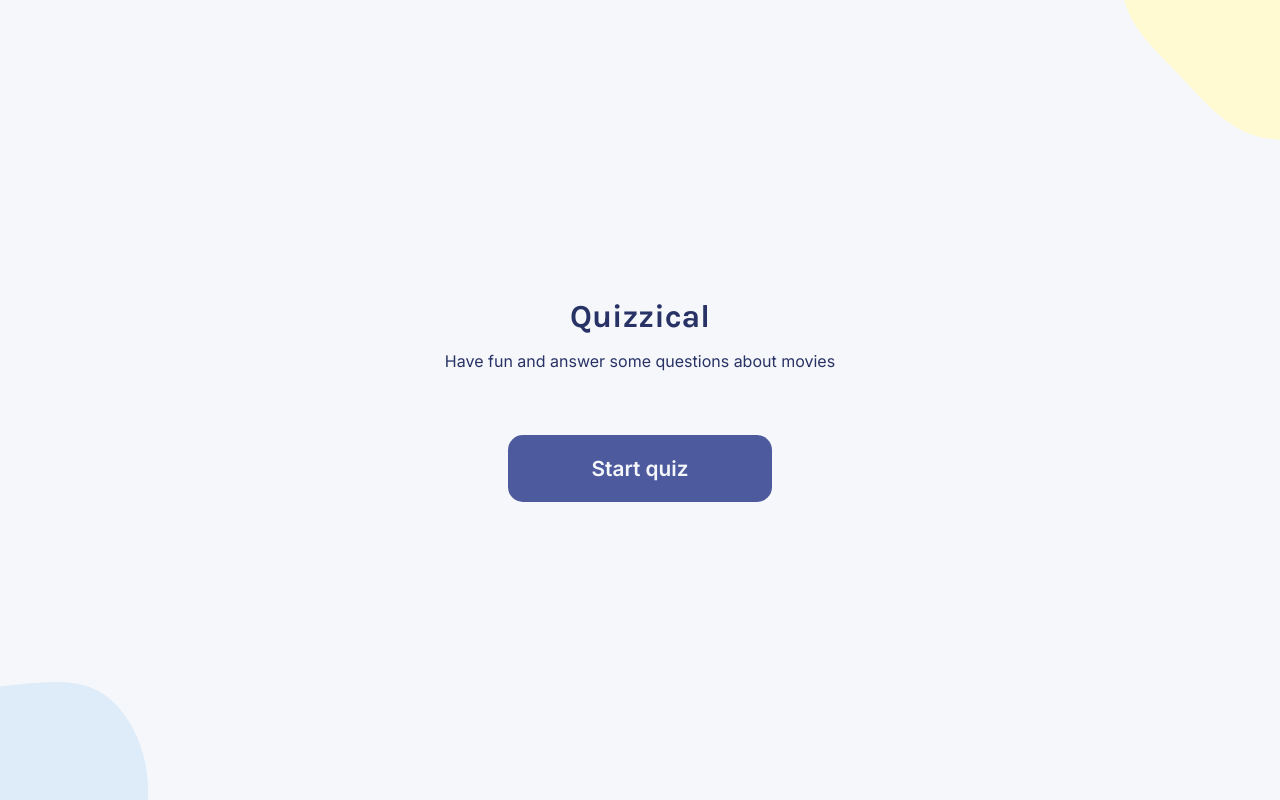
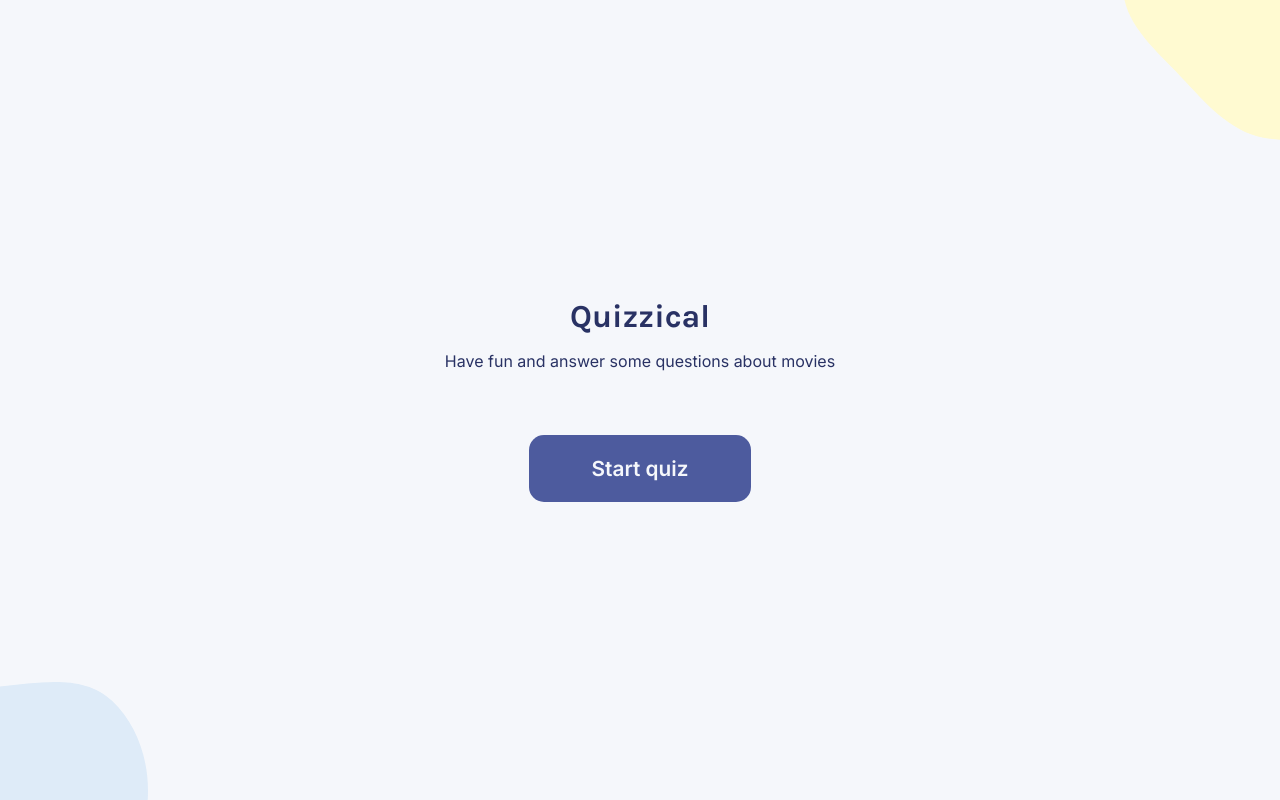
Before and after one commit to A-Selim/quizzical, a React (Vite) app: page / in a window 1280 px wide. Built offline with nearby package versions, Linux system fonts and the light colour scheme.

Commit message:
Fix: padding of large size button

```diff
--- a/src/components/button/button.css
+++ b/src/components/button/button.css
@@ -11,7 +11,7 @@
 .btn.size-large {
   font-size: 1.3rem;
   border-radius: 15px;
-  padding: 1em 4em;
+  padding: 1em 3em;
 }
 
 .btn.size-medium {
```
